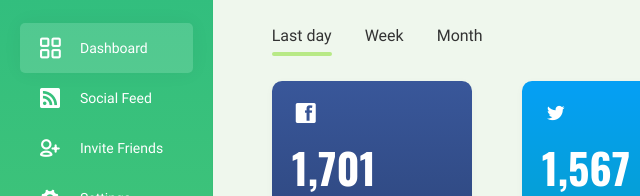
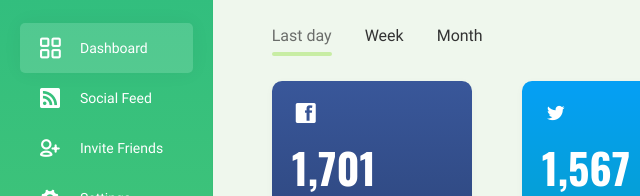
Before and after one commit to MOV777/Dashboard, a plain HTML site: page index.html in a window 1280 px wide. In both pictures the pointer is over the link "Last day". Shown: the part 172-368 px from the top of the page, 0-640 px from the left. Drawn offline with Linux system fonts and the light colour scheme.

Commit message:
Update style.css

```diff
--- a/css/style.css
+++ b/css/style.css
@@ -443,14 +443,8 @@ h6 {
   transition: 0.2s all;
 }
 
-.date__link:hover:after {
- display: block;
-  width: 60px;
-  height: 4px;
-  background: #b8e986;
-  border-radius: 5px;
-  content: "";
-  margin-top: 8px;
+.date__link:hover {
+  opacity: 0.7;
 }
 
 .date__link-active::after {
```
